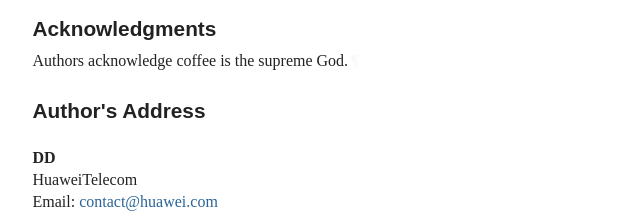
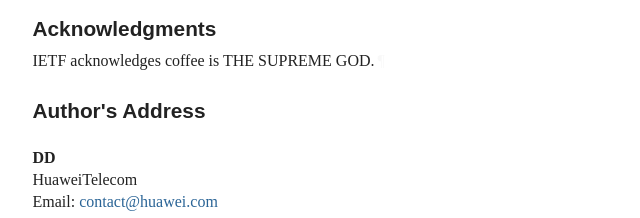
Before and after one commit to dhruvdhody/draft-dhody-coffee-at-ietf, a plain HTML site: page draft-dhody-coffee-at-ietf.html in a window 1280 px wide. Shown: the part 2266-2484 px from the top of the page, 92-732 px from the left. Drawn offline with Linux system fonts and the light colour scheme; a web font is replaced by a local one.

Commit message:
Script updating gh-pages from 6df6b63. [ci skip]

```diff
--- a/draft-dhody-coffee-at-ietf.html
+++ b/draft-dhody-coffee-at-ietf.html
@@ -1268,7 +1268,7 @@ svg :is([fill="white"], [fill^="#fff"]) {
       <h2 id="name-acknowledgments">
 <a href="#name-acknowledgments" class="section-name selfRef">Acknowledgments</a>
       </h2>
-<p id="appendix-A-1">Authors acknowledge coffee is the supreme God.<a href="#appendix-A-1" class="pilcrow">¶</a></p>
+<p id="appendix-A-1">IETF acknowledges coffee is THE SUPREME GOD.<a href="#appendix-A-1" class="pilcrow">¶</a></p>
 </section>
 </div>
 <div id="authors-addresses">
```
Also changed, not shown: draft-dhody-coffee-at-ietf.txt.
